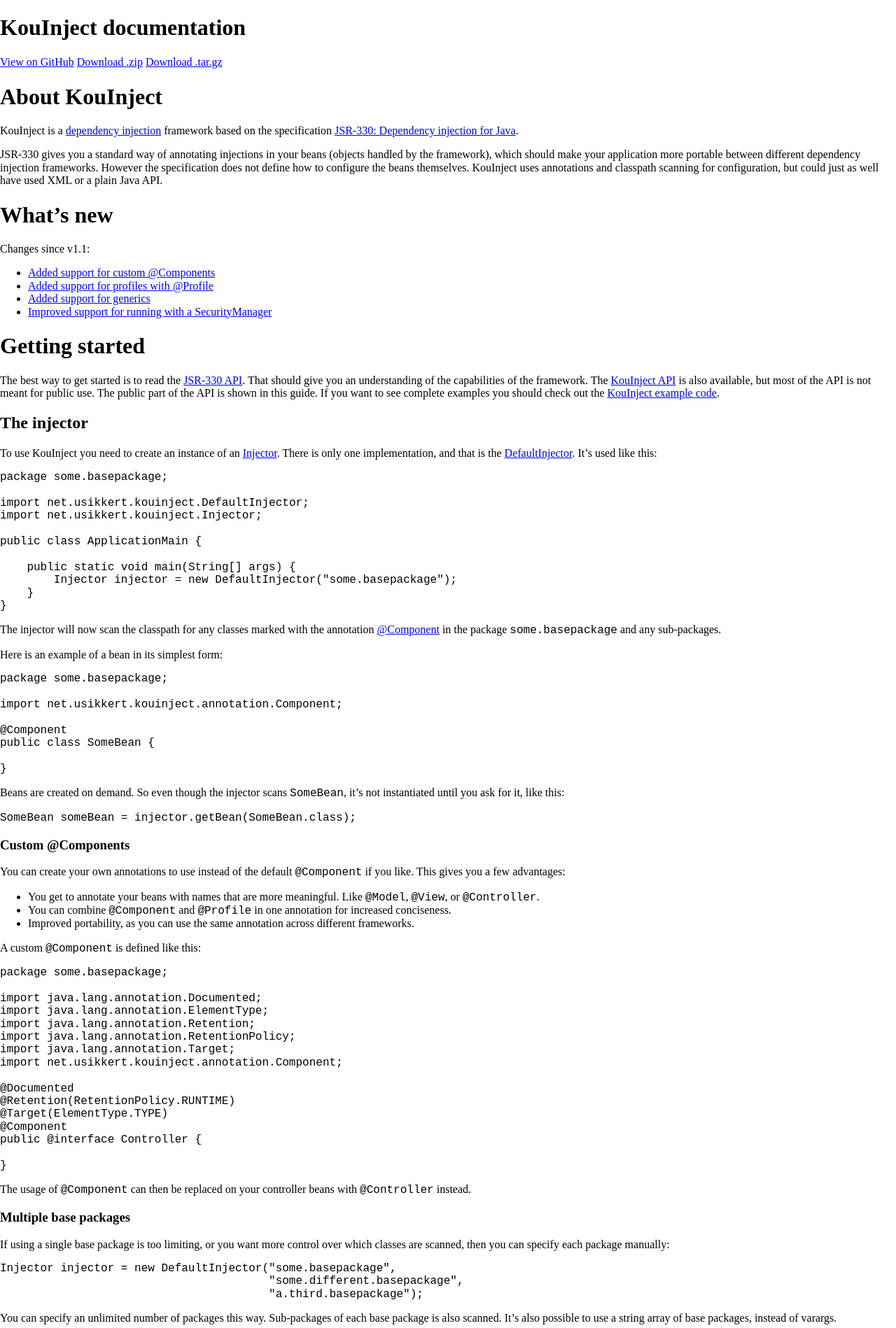
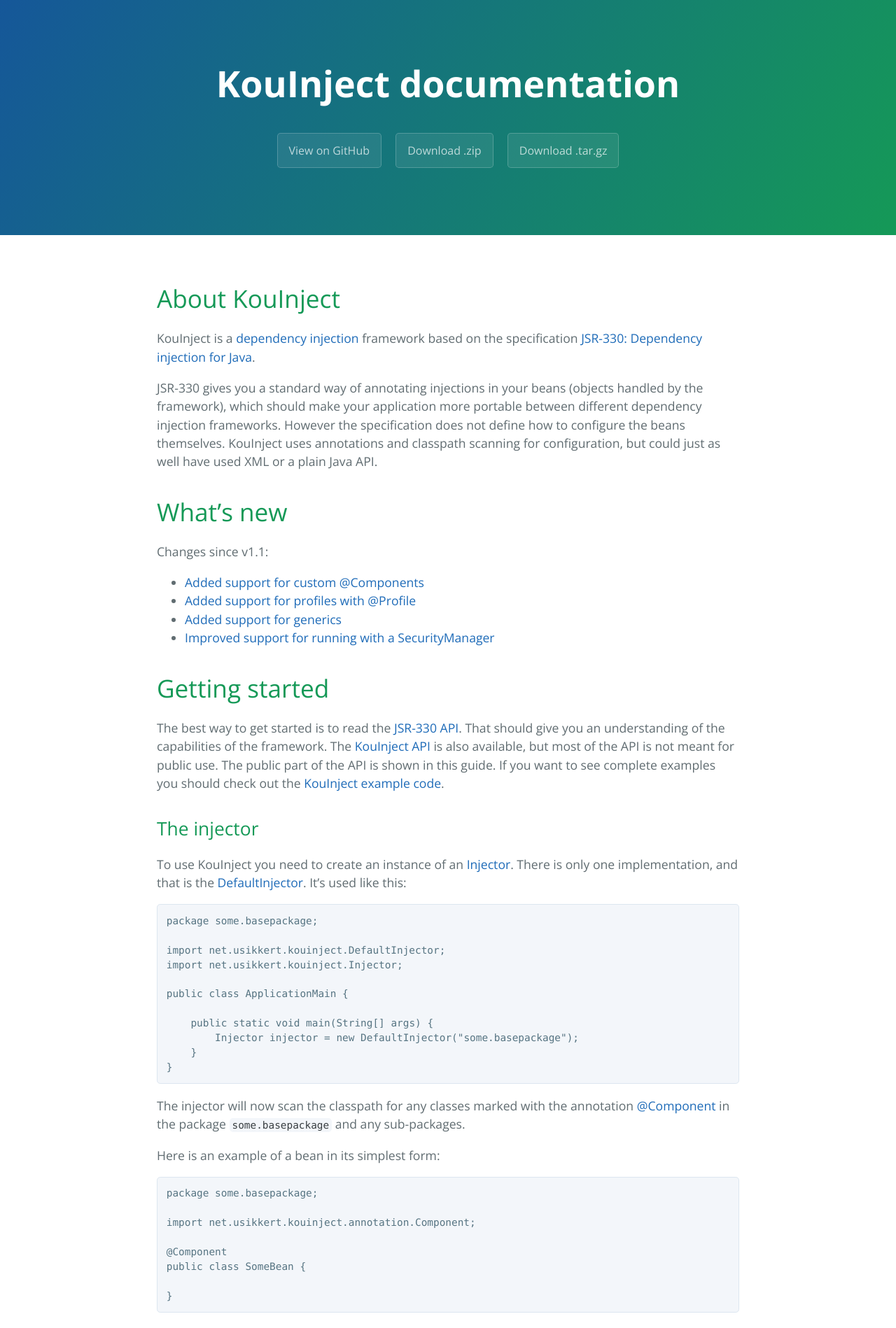
Before and after one commit to blurpy/kouinject-doc, a Jekyll site: the page built from userguide/UserGuide12.md, in a window 1280 px wide. Shown: the top 1898 px of the page at 70% size. Built offline with Jekyll 4.4.1, drawn with Linux system fonts in a browser that asks for light colours; nearby versions of some CDN libraries; library files that are not in the unit come from our copies.

```diff
--- a/_config.yml
+++ b/_config.yml
@@ -1,4 +1,4 @@
 permalink: pretty
-baseurl: kouinject-doc
+baseurl: /kouinject-doc
 kramdown:
   input: GFM
```
